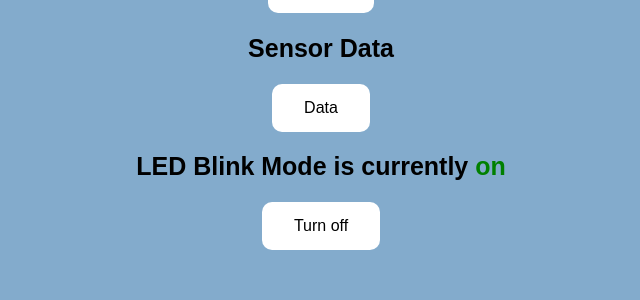
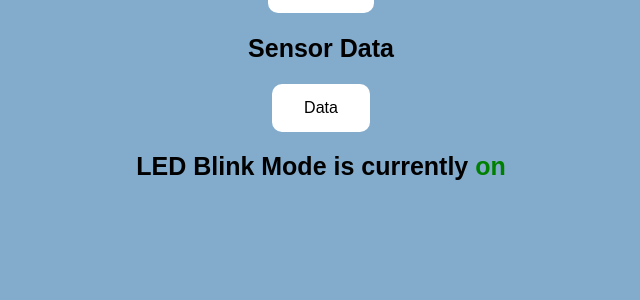
Before and after one commit to JakobProssinger/StratoFlight-System-Control, a Flask app: page / in a window 1280 px wide. Shown: the part 168-468 px from the top of the page, without its empty margins (319-959 px from the left). Run offline with Flask 2, Linux system fonts and the light colour scheme; parts of the project's set-up code (start-up, migrations or seed data) failed here and were passed over.

Commit message:
REMOVED: deactivation of LED Blinking

```diff
--- a/app.py
+++ b/app.py
@@ -71,17 +71,6 @@ def show_data() -> None:
     return render_template('sensor_data.html', **template_data)
 
 
-@app.route("/changeBlinkMode/<aMode>")
-def change_Blink_Mode(aMode):
-    if aMode == "on":
-        app.led_blink_state = True
-        led_blink_thread()
-    elif aMode == "off":
-        app.led_blink_state = False
-
-    return redirect("/")
-
-
 if __name__ == "__main__":
     sensor_ina1 = ina260.INA260("INA260 Primary", 0x40)
     sensor_ina2 = ina260.INA260("INA260 Secondary", 0x41)
--- a/templates/index.html
+++ b/templates/index.html
@@ -6,27 +6,15 @@
     <a href="/sensors">
         <button type="button">Data</button>
     </a>
-
-    {% if led_blink_mode == true %}
-    <h2>LED Blink Mode is currently <FONT COLOR = GREEN><strong>on</strong></FONT></h2>
     <div>
-        <div>
-            <a href="/changeBlinkMode/off">
-                <button type="button">Turn off</button>
-            </a>
-        </div>
+        {% if led_blink_mode == true %}
+        <h2>LED Blink Mode is currently <FONT COLOR=GREEN><strong>on</strong></FONT>
+        </h2>
+        {% else %}
+        <h2>LED Blink Mode is currently <FONT COLOR=RED><strong>off</strong></FONT>
+        </h2>
+        {% endif %}
     </div>
-    {% else %}
-    <h2>LED Blink Mode is currently <FONT COLOR = RED><strong>off</strong></FONT></h2>
-    <div>
-        <div>
-            <a href="/changeBlinkMode/on">
-                <button type="button">Turn on</button>
-            </a>
-        </div>
-    </div>
-    {% endif %}
-
 
 </div>
 
```
